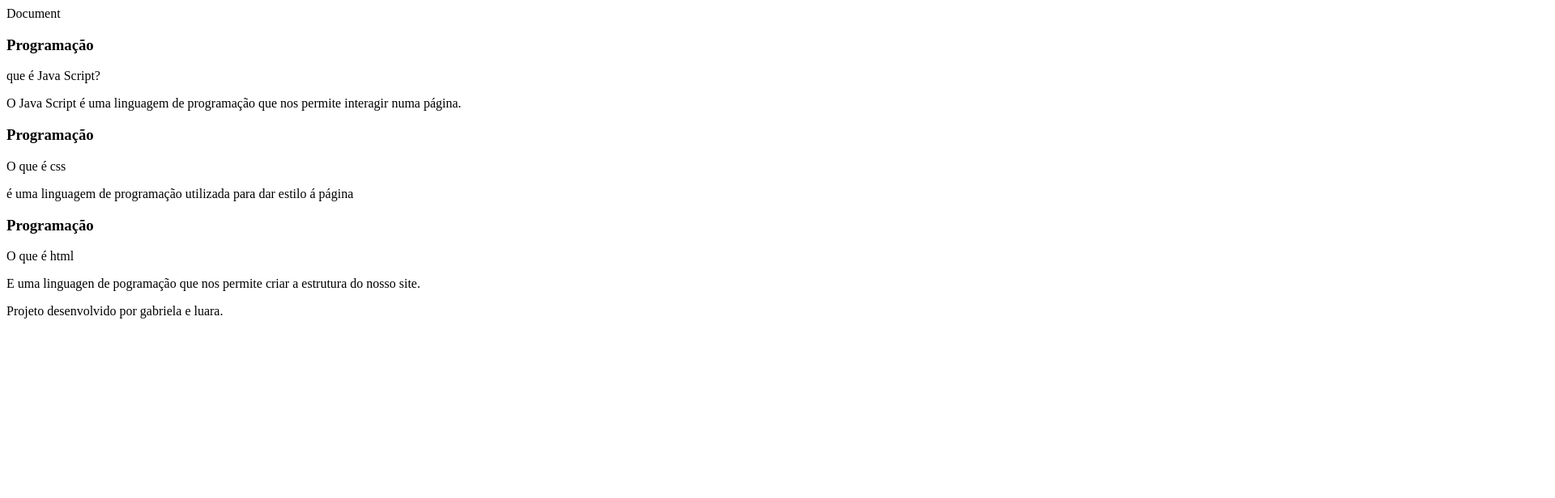
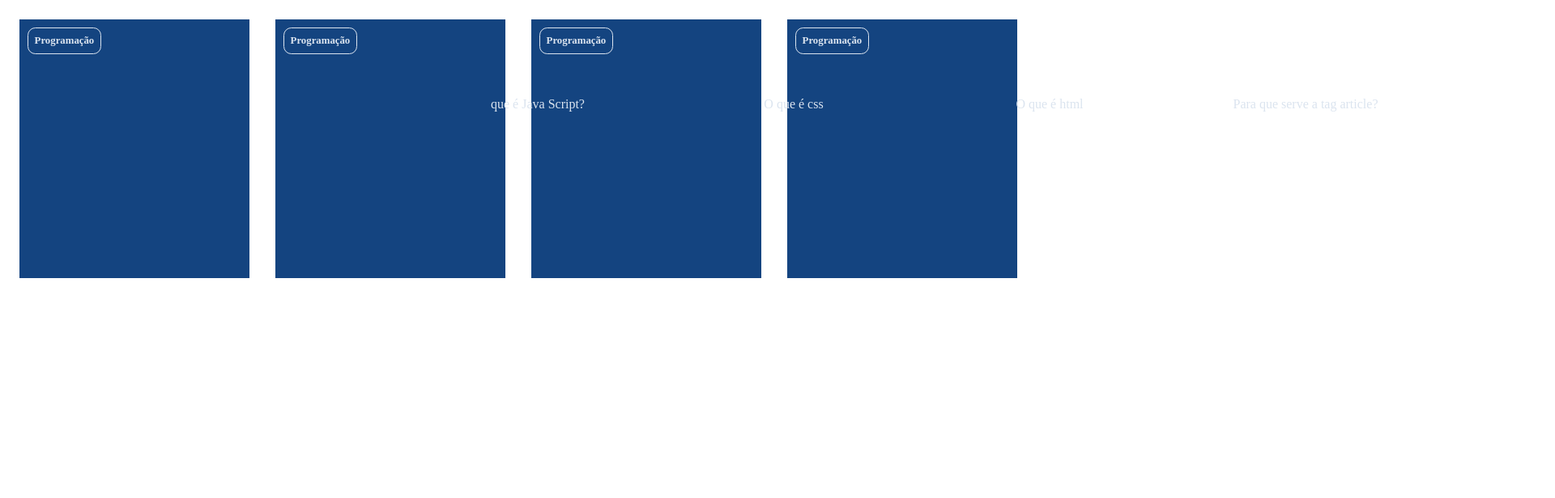
Before and after one commit to gabizinha-23/-ferramenta-de-estudos-gabriela-luara, a plain HTML site: page index.html/index.html in a window 1280 px wide. Shown: the top 616 px of the page at 81% size, 1920 px wide, since content can reach past the window. Drawn offline with Linux system fonts and the light colour scheme; a web font is replaced by a local one.

Commit message:
iniciamos a aula 6

```diff
--- a/index.html/assests/style.css
+++ b/index.html/assests/style.css
@@ -36,6 +36,7 @@ body {
     margin: 0.6rem;
     border-radius: 0.6rem;
     font-size: 1vw;
+    backface-visibility: hidden;
 }
 
 .cartao__conteudo p {
@@ -57,6 +58,24 @@ body {
     transform: rotateY(180deg);
 }
 
+.cartao__conteudo__pergunta,
+.cartao__conteudo__resposta {
+    backface-visibility: hidden;
+    position: absolute;
+    height: 100%;
+    width: 100%;
+}
+
+.cartao__conteudo__resposta {
+    transform: rotateY(180deg);
+}
+
+.cartao__conteudo p {
+    margin-top: 1rem;
+    padding: 2rem;
+    margin-top: 4rem;
+}
+
 footer {
     background-color: black;
     color: white;
--- a/index.html/index.html
+++ b/index.html/index.html
@@ -9,7 +9,9 @@
     <link rel="preconnect" href="https://fonts.gstatic.com" crossorigin />
     <link
         href="https://fonts.googleapis.com/css2?family=Bai+Jamjuree:ital,wght@0,200;0,300;0,400;0,500;0,600;0,700;1,200;1,300;1,400;1,500;1,600;1,700&display=swap"
-        rel="stylesheet" <link rel="stylesheet" href="style.css" <title>Document</title>
+        rel="stylesheet" <link rel="stylesheet" href="style.css" >
+    <title>Document</title>
+    <link rel="stylesheet" href="./assests/style.css">
 </head>
 
 <body>
@@ -53,6 +55,18 @@
                     </div>
                 </article>
 
+                <article class="cartao">
+                    <div class="cartao__conteudo">
+                        <h3> Programação </h3>
+                        <div class="cartao__conteudo__pergunta">
+                            <p> Para que serve a tag article?</p>
+                            <div class="cartao__conteudo__resposta">
+                                <p>é uma linguagem de programação utilizada para dar estilo á página</p>
+                            </div>
+                        </div>
+                        </di>
+                </article>
+
             </section>
 
         </main>
```
Also changed, not shown: 1 other file.
